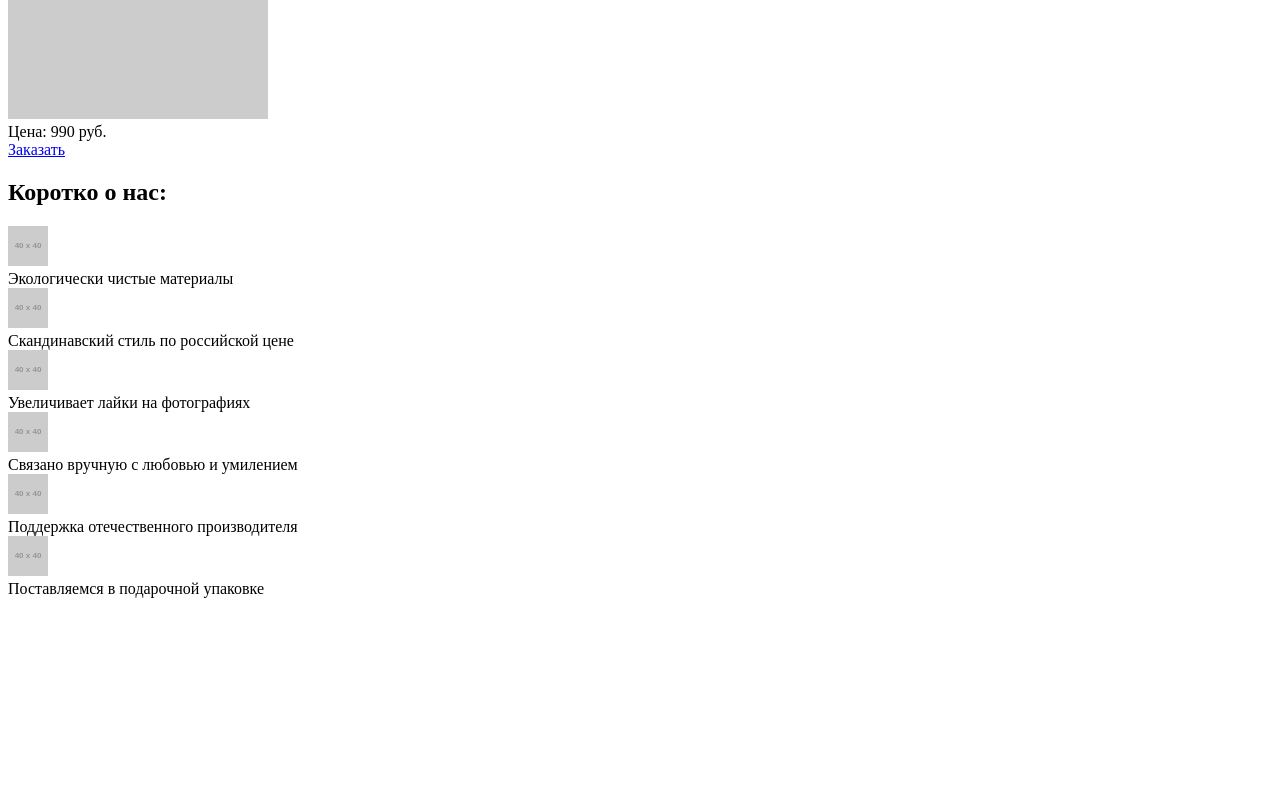
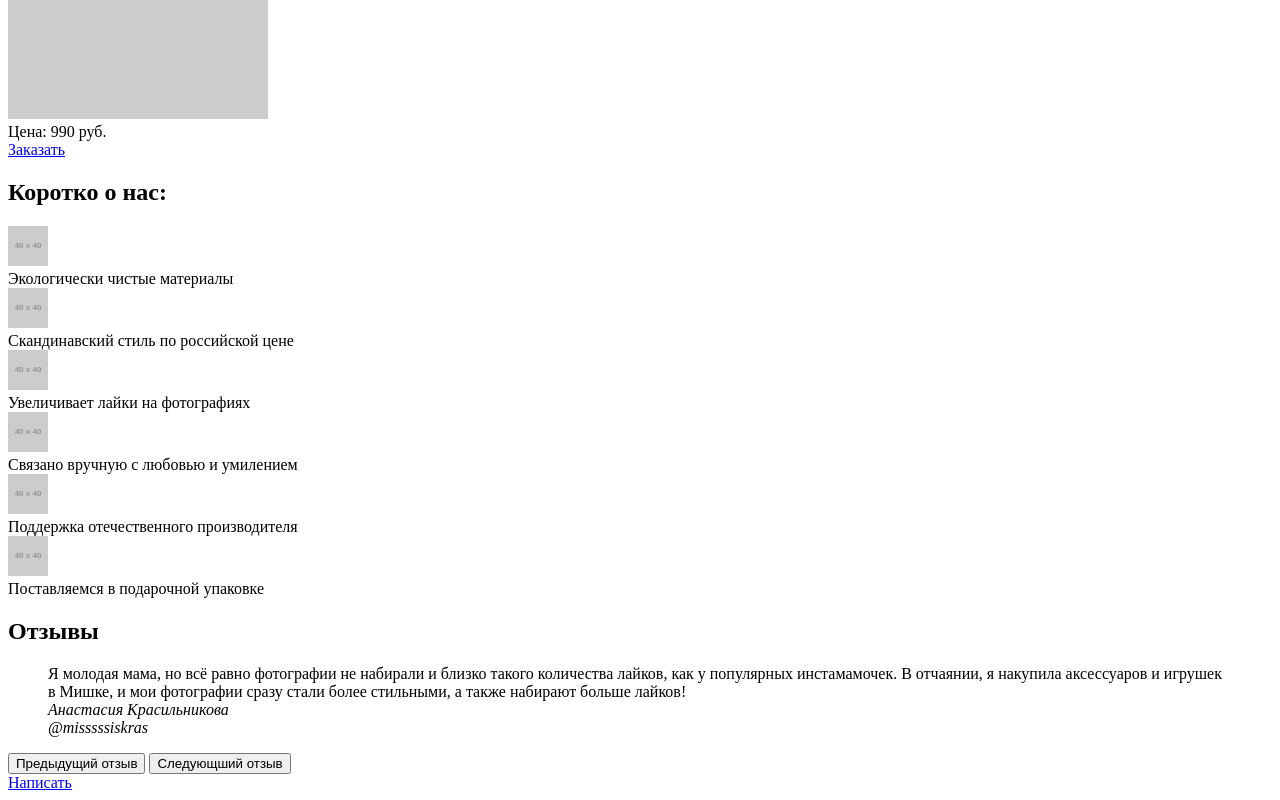
Before and after one commit to nkazaeva/434165-mishka, a website: page index.html in a window 1280 px wide. Shown: the part 681-1481 px from the top of the page. Before the commit the page ends 1287 px from the top, so only its background shows below. Drawn offline with Linux system fonts and the light colour scheme; placeholder pictures from the web are drawn by us.

Commit message:
Сверстана блок Отзывы главной страницы

```diff
--- a/index.html
+++ b/index.html
@@ -10,6 +10,7 @@
       <div class="page-header__logo">
         <img src="http://placehold.it/86x35" width="86" height="35" alt="Магазин «Мишка»">
       </div>
+
       <nav class="main-nav">
         <span class="main-nav__toggle"><span></span</span>
         <div class="main-nav__wrapper">
@@ -21,6 +22,7 @@
           </ul>
         </div>
       </nav>
+
       <div class="promo-header">
         <h2 class="promo-header__title">Милые штучки ручной работы для дома</h2>
         <div class="promo-header__list">
@@ -29,6 +31,7 @@
         </div>
       </div>
     </header>
+
     <section class="best-week">
       <h2 class="best-week__title">Вязаные корзинки</h2>
       <h3 class="best-week__subtitle">Товар недели</h3>
@@ -56,9 +59,10 @@
         <div class="product__price">
           Цена: 990 руб.
         </div>
-        <a class="product__order button" href="#">Заказать</a>
+        <a href="#" class="product__order button">Заказать</a>
       </div>
     </section>
+
     <section class="about">
       <h2 class="about__title">Коротко о нас:</h2>
       <div class="about__item">
@@ -86,5 +90,29 @@
         <div class="about__item-title">Поставляемся в подарочной упаковке</div>
       </div>
     </section>
+
+    <section class="reviews">
+      <h2 class="reviews__title">Отзывы</h2>
+      <div class="reviews__slider slider__wrapper">
+        <div class="reviews__list slider__inner">
+          <blockquote class="reviews__item slider__item">
+            <div class="reviews__item-text">
+                Я молодая мама, но всё равно фотографии не набирали и близко такого количества лайков, как у популярных
+                инстамамочек. В отчаянии, я накупила аксессуаров и игрушек в Мишке, и мои фотографии сразу стали более стильными,
+                а также набирают больше лайков!
+            </div>
+            <cite class="reviews__item-author">
+              <div class="reviews__item-author-name">Анастасия Красильникова</div>
+              <div class="reviews__item-author-login">@misssssiskras</div>
+            </cite>
+          </blockquote>
+        </div>
+        <div class="reviews__arrow">
+          <button type="button" class="reviews__arrow-prev">Предыдущий отзыв</button>
+          <button type="button" class="reviews__arrow-next">Следующший отзыв</button>
+        </div>
+      </div>
+      <a href="#" class="reviews__write button">Написать</a>
+    </section>
   </body>
 </html>
```
